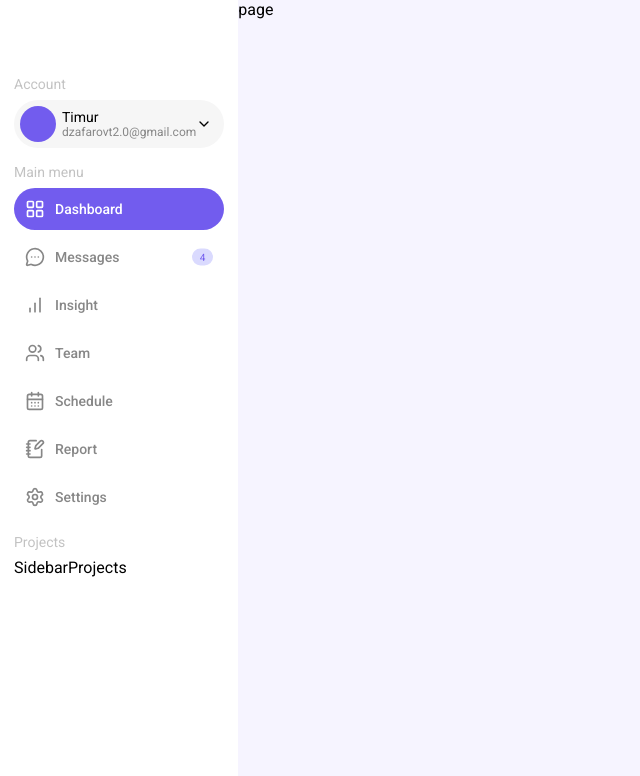
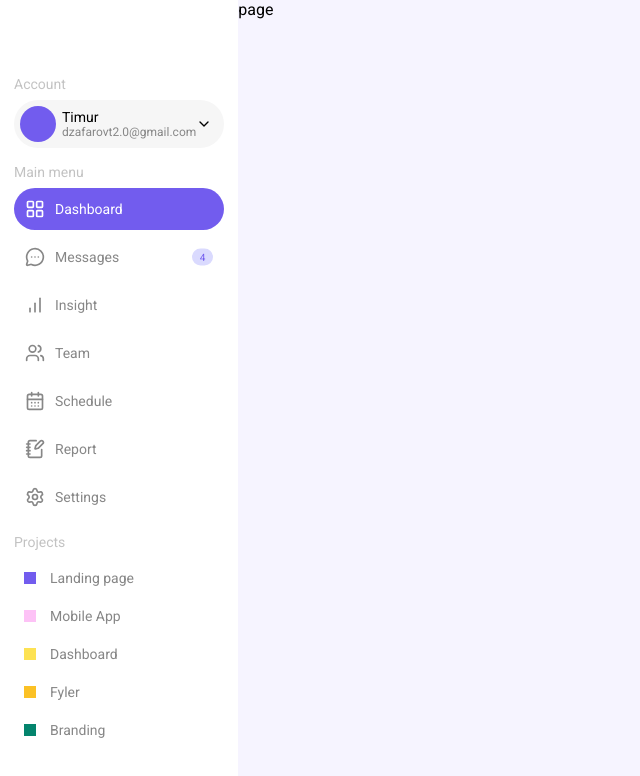
Before and after one commit to TrojanDll/task-hub, a Next.js app: page /dashboard in a window 1280 px wide. Shown: the top 776 px of the page, without its empty margins (0-640 px from the left). Built offline with nearby package versions, Linux system fonts and the light colour scheme.

Commit message:
feat: SidebarProjects

```diff
--- a/src/app/globals.scss
+++ b/src/app/globals.scss
@@ -17,6 +17,7 @@
   --purple-200: #dadafe;
   --orange: #fbc125;
   --teal: #19c2ab;
+  --teal-600: #03846d;
 
   .dark,
   .dark * {
--- a/src/components/layout/sidebar/SidebarMenu/SidebarMenu.module.scss
+++ b/src/components/layout/sidebar/SidebarMenu/SidebarMenu.module.scss
@@ -31,7 +31,7 @@
 .menuItemLabel {
   color: var(--text-secondary);
   font-size: 0.875rem;
-  font-weight: 500;
+  // font-weight: 500;
 }
 
 .active {
--- a/src/components/layout/sidebar/SidebarProjects/SidebarProjects.module.scss
+++ b/src/components/layout/sidebar/SidebarProjects/SidebarProjects.module.scss
@@ -0,0 +1,26 @@
+.root {
+  margin-left: 10px;
+  margin-top: 20px;
+}
+
+.projectColor {
+  width: 12px;
+  height: 12px;
+  background-color: var(--primary);
+}
+
+.projectItem {
+  display: flex;
+  column-gap: 14px;
+  align-items: center;
+  margin-top: 22px;
+
+  &:first-child {
+    margin-top: 0;
+  }
+}
+
+.label {
+  font-size: 0.875rem;
+  color: var(--text-secondary);
+}
--- a/src/components/layout/sidebar/SidebarProjects/SidebarProjects.tsx
+++ b/src/components/layout/sidebar/SidebarProjects/SidebarProjects.tsx
@@ -1,9 +1,21 @@
-import React from 'react'
+import React from "react";
 
-import styles from "./SidebarProjects.module.scss"
+import styles from "./SidebarProjects.module.scss";
+import { PROJECTS } from "../data/projects.data";
 
 export default function SidebarProjects() {
   return (
-    <div>SidebarProjects</div>
-  )
+    <ul className={styles.root}>
+      {PROJECTS.map((project, i) => (
+        <li key={i} className={styles.projectItem}>
+          <div
+            className={styles.projectColor}
+            style={{ backgroundColor: project.color }}
+          ></div>
+
+          <span className={styles.label}>{project.name}</span>
+        </li>
+      ))}
+    </ul>
+  );
 }
--- a/src/components/layout/sidebar/data/projects.data.ts
+++ b/src/components/layout/sidebar/data/projects.data.ts
@@ -19,6 +19,6 @@ export const PROJECTS: IProject[] = [
   },
   {
     name: "Branding",
-    color: "var(--teal)",
+    color: "var(--teal-600)",
   },
 ];
```
